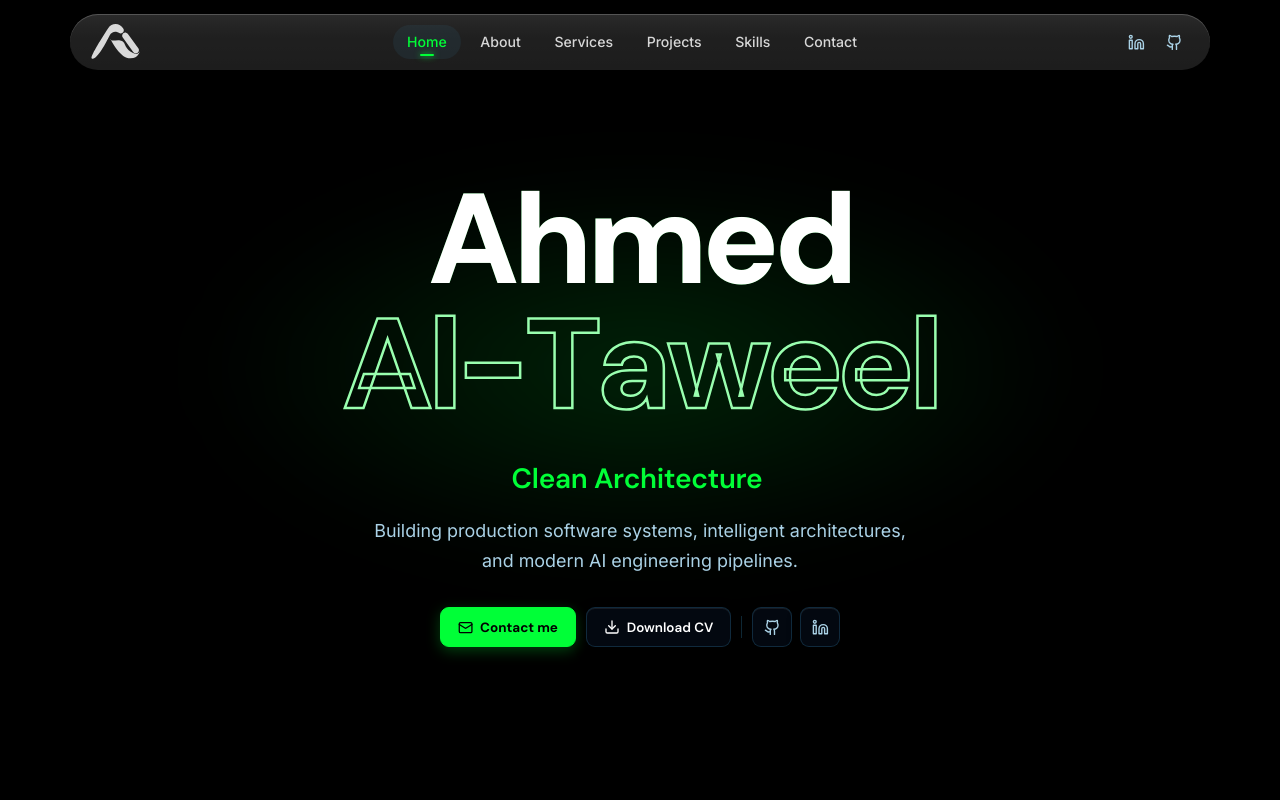
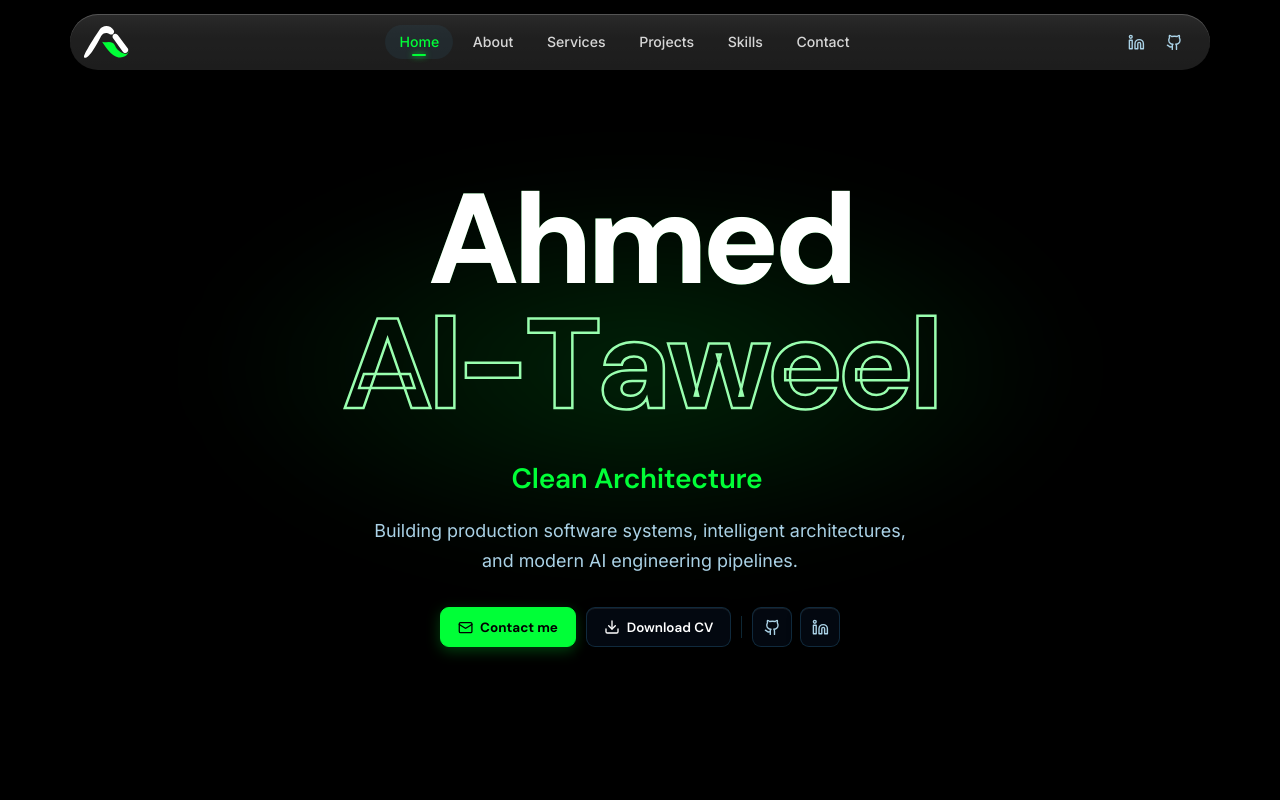
Before and after one commit to Abdulaleem-Al-patool/MyPortfolio, a React (Vite) app: page / in a window 1280 px wide. Shown: the top 800 px of the page. Built offline with nearby package versions, Linux system fonts and the light colour scheme; a web font is replaced by a local one.

Commit message:
google verify

```diff
--- a/index.html
+++ b/index.html
@@ -3,7 +3,7 @@
   <head>
     <meta charset="UTF-8" />
     <meta name="viewport" content="width=device-width, initial-scale=1.0" />
-    <title>Ahmed Al-Taweel — Software Developer & Systems Engineer</title>
+    <title>Ahmed Al-Taweel</title>
     <meta
       name="description"
       content="Engineering portfolio of Ahmed Al-Taweel: Software Developer & Systems Engineer focusing on Full-Stack Web Applications, Clean Architecture, and resilient software systems."
--- a/src/components/Navbar.css
+++ b/src/components/Navbar.css
@@ -84,7 +84,7 @@
   z-index: 1;
 }
 .navbar-brand img{
-  width:60px;
+  width:45px;
 
 }
 
@@ -245,7 +245,7 @@
   width: 36px;
   height: 36px;
   border-radius: 50%;
-  color: var(--white_color, #F0EDCF);
+  color: var(--main_color, #F0EDCF);
   background: rgba(255, 255, 255, 0.04);
   border: none;
   cursor: pointer;
@@ -322,7 +322,7 @@
 }
 
 .navbar-mobile-brand img{
-width:50px;
+width:45px;
 }
 .navbar-mobile-links {
   display: flex;
--- a/src/components/Navbar.jsx
+++ b/src/components/Navbar.jsx
@@ -134,7 +134,7 @@ export default function Navbar() {
         <div className="navbar-mobile-menu">
           <div className="navbar-mobile-brand">
             <img src={profileData.Logo}></img>
-            <span className="brand-name">{profileData.name}</span>
+
           </div>
 
           <div className="navbar-mobile-links">
--- a/src/data/profile.js
+++ b/src/data/profile.js
@@ -9,7 +9,7 @@ export const profileData = {
   role: "Software Developer & Systems Engineer",
   status: "IT / CS Student, Ibb University, Yemen",
   positioning: "Software Engineering + Practical AI Systems",
-  Logo: "/assets/Logo.svg",
+  Logo: "/assets/Logo_green.svg",
   tagline:
     "Building complete software systems around models, not just the models themselves.",
 
```
Also changed, not shown: public/google134cd4b4a2385b50.html (added, +1 -0 lines), public/assets/Logo_black.svg (added), public/assets/Logo_green.svg (added).
